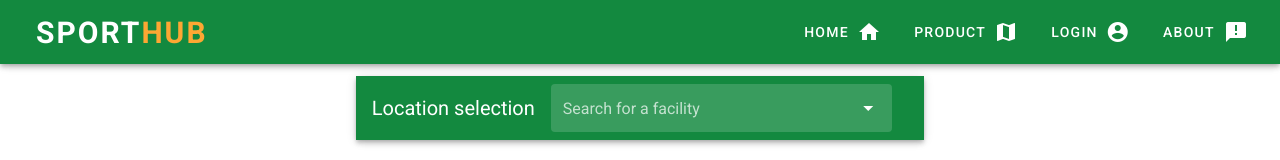
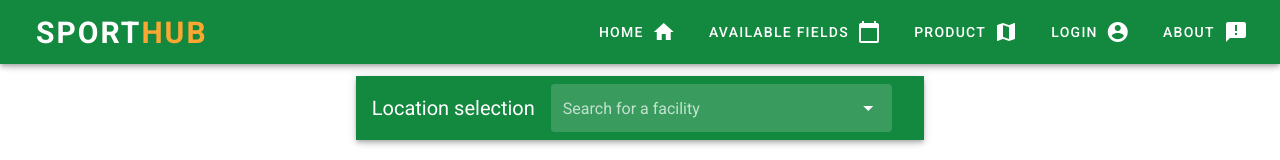
Before and after one commit to andradediego/SportHub, a Vue app in the folder client/: page / in a window 1280 px wide. Shown: the top 160 px of the page. Built offline with nearby package versions, Linux system fonts and the light colour scheme; no server answers; grey boxes are pictures that could not be loaded.

Commit message:
Update NavBar.vue
Added Calendar to navbar

```diff
--- a/client/src/components/NavBar.vue
+++ b/client/src/components/NavBar.vue
@@ -31,6 +31,13 @@
 			v-if="isAuthenticated"		>
 			<span class="mr-2">Prod.Admin</span>
 			<v-icon>mdi-settings</v-icon>
+		</v-btn>
+		<v-btn
+			text
+			@click="onCalendarClick"
+		>
+			<span class="mr-2">Available Fields</span>
+			<v-icon>calendar_today</v-icon>
 		</v-btn>
 		<v-btn
 			text
```
